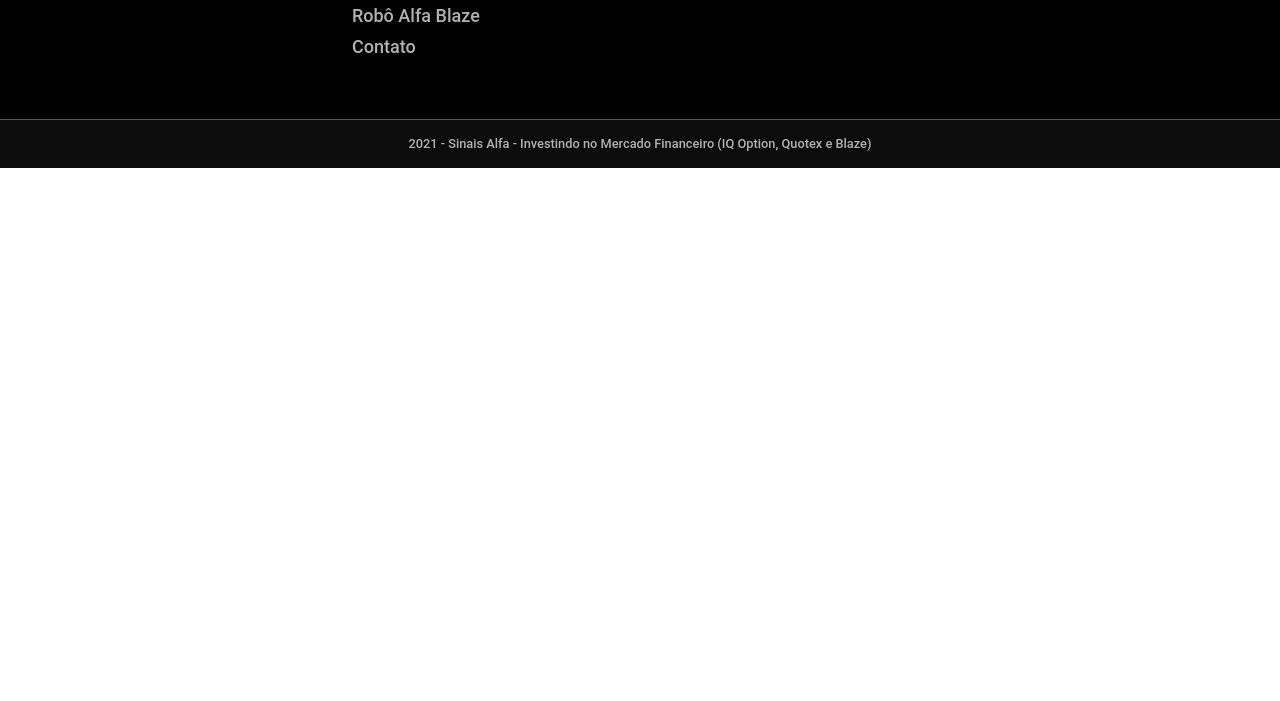
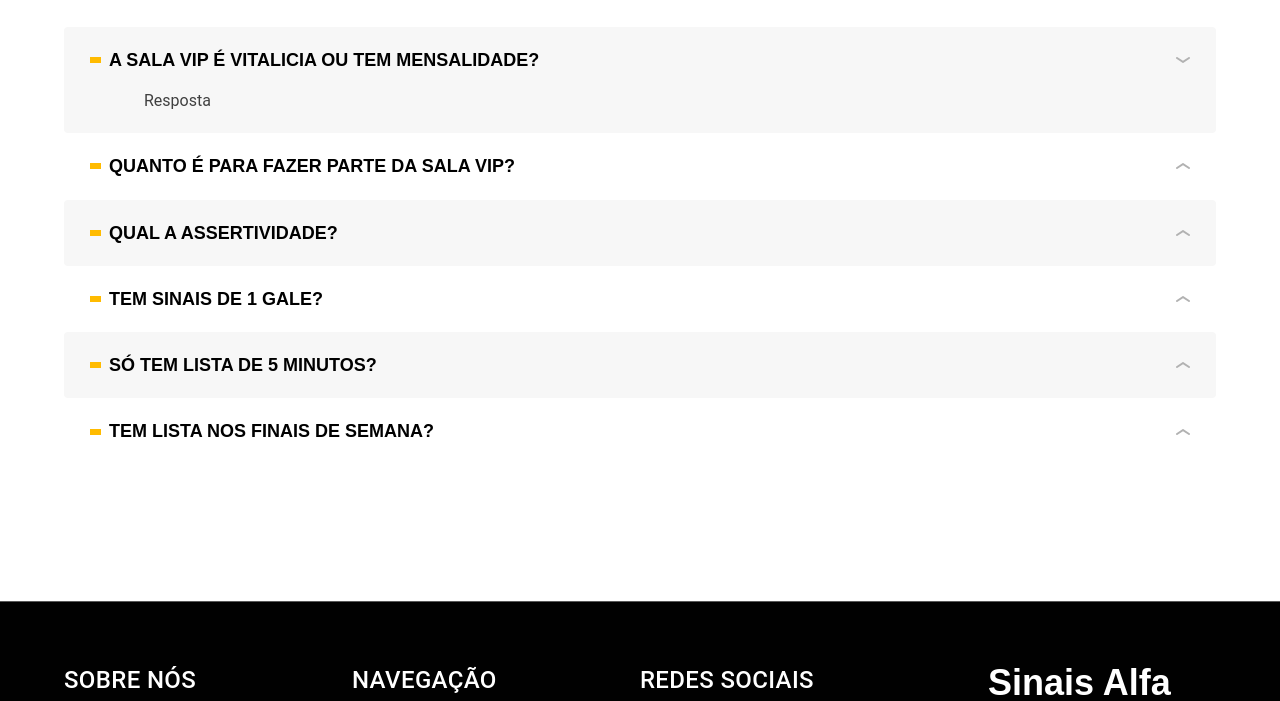
Before and after one commit to juni0rs0/xsinaisalfa.github.io, a plain HTML site: page salavip.html in a window 1280 px wide. Shown: the part 2099-2800 px from the top of the page. Before the commit the page ends 2267 px from the top, so only its background shows below. Drawn offline with Linux system fonts and the light colour scheme.

Commit message:
salavip-perguntas

```diff
--- /dev/null
+++ b/css/salavip/perguntasvip.css
@@ -0,0 +1,78 @@
+.perguntasvip {
+  padding-top: 120px;
+  padding-bottom: 120px;
+  width: 90%;
+  max-width: 1200px;
+  margin: auto;
+}
+
+.perguntasvip h2 {
+  margin-bottom: 60px;
+}
+
+.perguntasvip dl > div {
+  padding: 20px;
+  border-radius: 4px;
+}
+
+.perguntasvip dl > div:nth-child(odd) {
+  background-color: var(--cor-1);
+}
+
+.perguntasvip button {
+  display: grid;
+  grid-template-columns: auto 1fr auto;
+  align-items: center;
+  gap: 8px;
+  cursor: pointer;
+  border: none;
+  background: none;
+  width: 100%;
+  text-align: left;
+}
+
+.perguntasvip button::before {
+  content: "";
+  display: inline-block;
+  width: 11px;
+  height: 6px;
+  background-color: var(--cor-p1);
+}
+
+.perguntasvip button::after {
+  content: "";
+  display: inline-block;
+  width: 14px;
+  height: 6px;
+  background: url("../../img/icones/seta-abrir.svg");
+  transition: 0.3s;
+}
+
+.perguntasvip button:hover::after,
+.perguntasvip button[aria-expanded="true"]::after {
+  transform: rotate(180deg);
+}
+
+.perguntasvip dd {
+  display: none;
+}
+
+.perguntasvip dd.ativa {
+  display: block;
+}
+
+.perguntasvip dd {
+  padding-left: 20px;
+  padding-top: 16px;
+  max-width: 80ch;
+}
+
+@media (max-width: 800px) {
+  .perguntasvip {
+    padding-top: 60px;
+    padding-bottom: 60px;
+  }
+  .perguntasvip h2 {
+    margin-bottom: 40px;
+  }
+}
--- a/css/style.css
+++ b/css/style.css
@@ -12,6 +12,7 @@
 /* sala vip */
 @import"../css/salavip/introducaovip.css";
 @import"../css/salavip/grupofree.css";
+@import"../css/salavip/perguntasvip.css";
 
 /* utilidades */
 @import"../css/utilidades/cores.css";
--- a/js/script.js
+++ b/js/script.js
@@ -10,3 +10,22 @@ link.classList.add("ativo")
 }
 
 links.forEach(ativarLink);
+
+// Perguntas Frequentes
+const perguntas = document.querySelectorAll(".perguntasvip button");
+
+function ativarPergunta(event) {
+  const pergunta = event.currentTarget;
+  const controls = pergunta.getAttribute("aria-controls");
+  const resposta = document.getElementById(controls);
+
+  resposta.classList.toggle("ativa");
+  const ativa = resposta.classList.contains("ativa");
+  pergunta.setAttribute("aria-expanded", ativa);
+}
+
+function eventosPerguntas(pergunta) {
+  pergunta.addEventListener("click", ativarPergunta);
+}
+
+perguntas.forEach(eventosPerguntas);
--- a/salavip.html
+++ b/salavip.html
@@ -66,7 +66,36 @@
     </div>
   </section>
 
+  <article class="perguntasvip container">
+    <h2 class="font-1-xxl">Perguntas frequentes<span class="cor-p1">.</span></h2>
 
+    <dl>
+      <div>
+        <dt><button class="font-1-m-b" aria-controls="pergunta1" aria-expanded="true">A SALA VIP É VITALICIA OU TEM MENSALIDADE?</button></dt>
+        <dd id="pergunta1" class="font-2-s cor-9 ativa">Resposta</dd>
+      </div>
+      <div>
+        <dt<dt><button class="font-1-m-b" aria-controls="pergunta2" aria-expanded="false">QUANTO É PARA FAZER PARTE DA SALA VIP?</button></dt>
+        <dd id="pergunta2" class="font-2-s cor-9">Resposta</dd>
+      </div>
+      <div>
+        <dt><button class="font-1-m-b" aria-controls="pergunta3" aria-expanded="false">QUAL A ASSERTIVIDADE?</button></dt>
+        <dd id="pergunta3" class="font-2-s cor-9">Resposta</dd>
+      </div>
+      <div>
+        <dt><button class="font-1-m-b" aria-controls="pergunta4" aria-expanded="false">TEM SINAIS DE 1 GALE?</button></dt>
+        <dd id="pergunta4" class="font-2-s cor-9">Resposta</dd>
+      </div>
+      <div>
+        <dt><button class="font-1-m-b" aria-controls="pergunta5" aria-expanded="false">SÓ TEM LISTA DE 5 MINUTOS?</button></dt>
+        <dd id="pergunta5" class="font-2-s cor-9">Resposta</dd>
+      </div>
+      <div>
+        <dt><button class="font-1-m-b" aria-controls="pergunta6" aria-expanded="false">TEM LISTA NOS FINAIS DE SEMANA?</button></dt>
+        <dd id="pergunta6" class="font-2-s cor-9">Resposta</dd>
+      </div>
+    </dl>
+  </article>
 
 
 
```
